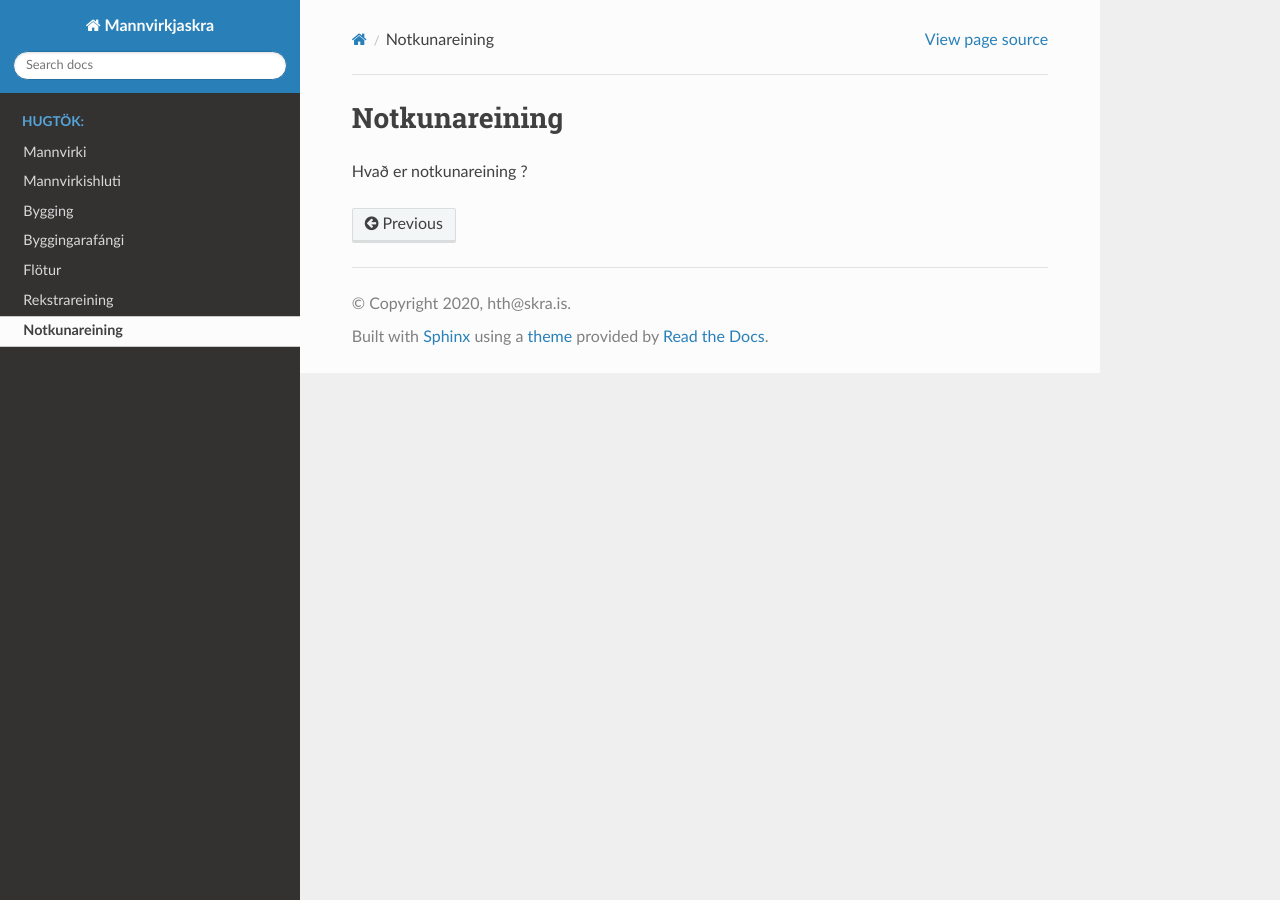
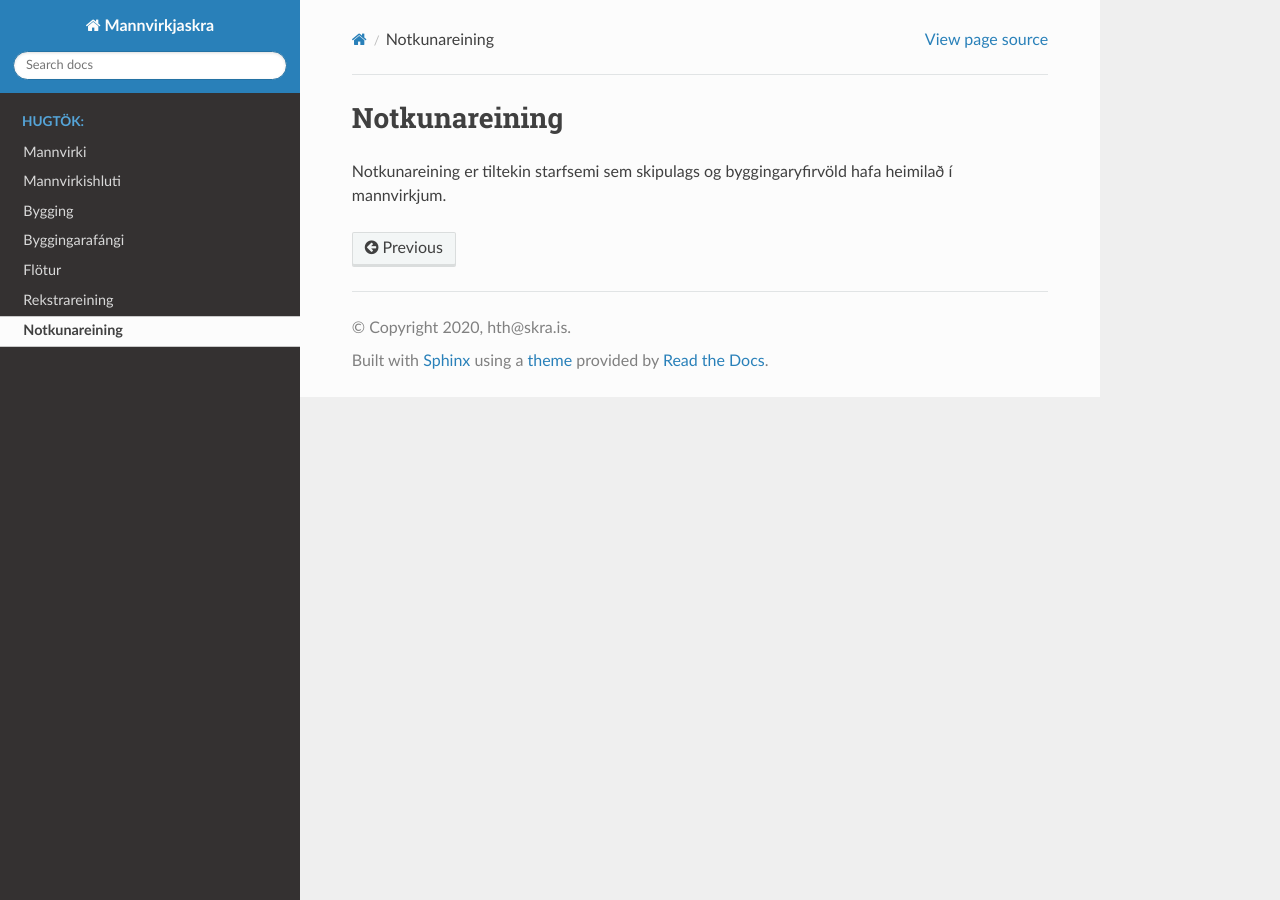
Before and after one commit to hthl/Mannvirkjaskra, a Sphinx documentation site: the page built from source/notkunareining.rst, in a window 1280 px wide. Built offline with Sphinx 7.4.7 and the Read the Docs theme 2.0.0, drawn with Linux system fonts in a browser that asks for light colours.

Commit message:
Update notkunareining.rst

```diff
--- a/source/notkunareining.rst
+++ b/source/notkunareining.rst
@@ -1,4 +1,4 @@
 Notkunareining
 ===============
 
-Hvað er notkunareining ?
+Notkunareining er tiltekin starfsemi sem skipulags og byggingaryfirvöld hafa heimilað í mannvirkjum.
```
